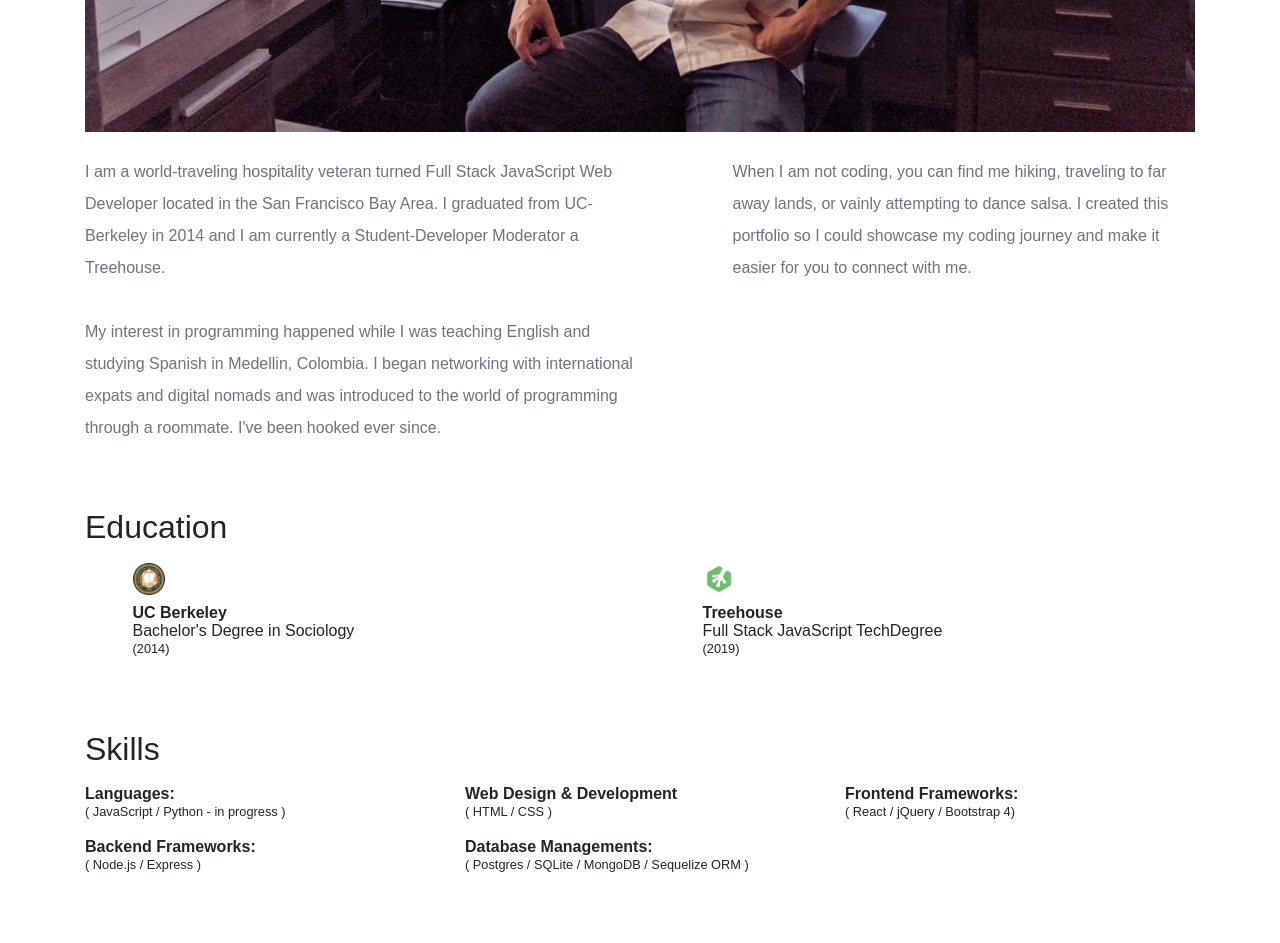
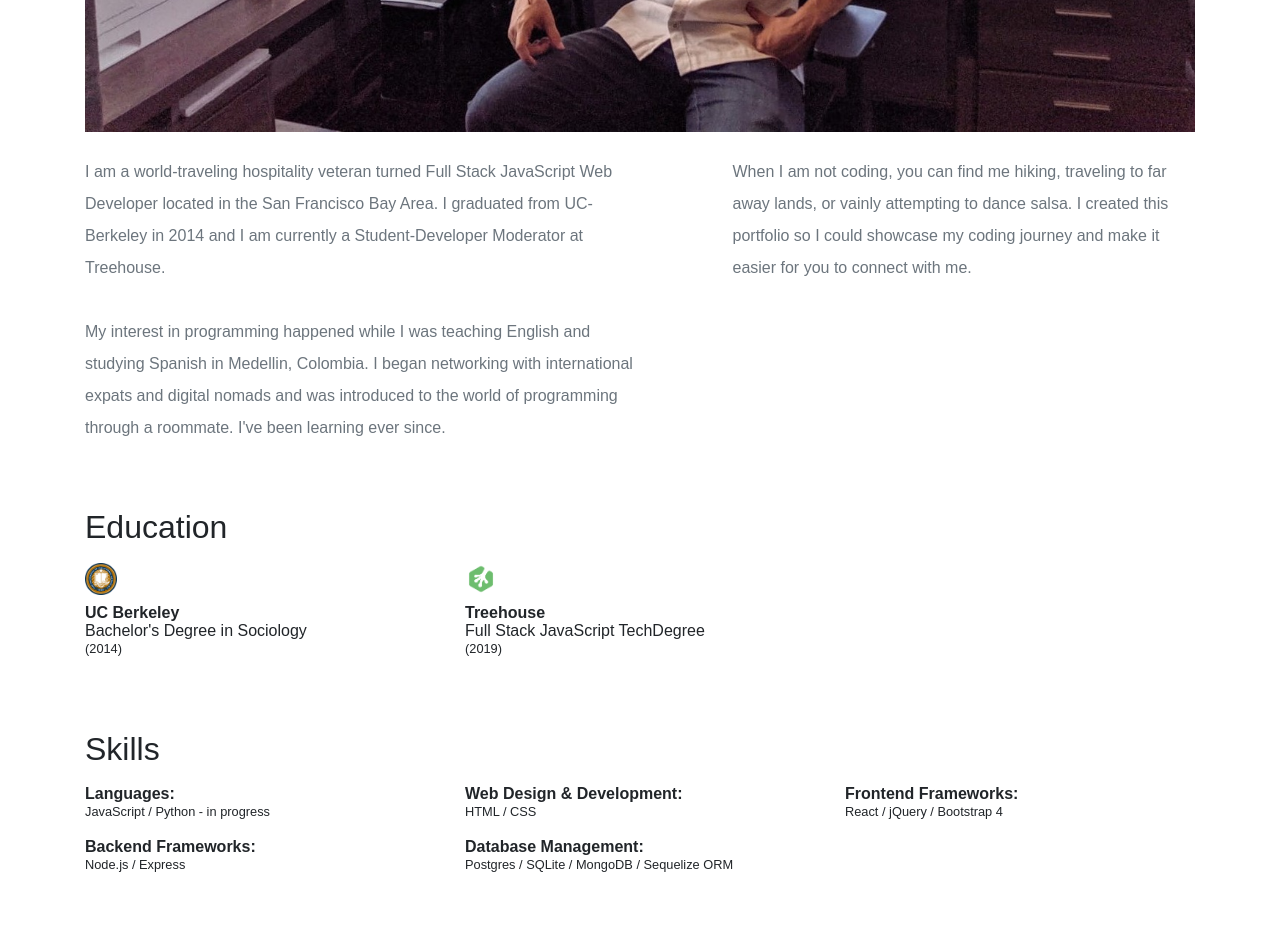
Before and after one commit to kzunino/react-portfolio, a React (Create React App) app: page / in a window 1280 px wide. Shown: the part 1020-1963 px from the top of the page. Built offline with nearby package versions, Linux system fonts and the light colour scheme.

Commit message:
fixing minor grammar and title tags for links

```diff
--- a/public/index.html
+++ b/public/index.html
@@ -5,10 +5,7 @@
     <link rel="icon" href="%PUBLIC_URL%/myfavicon.ico" />
     <meta name="viewport" content="width=device-width, initial-scale=1" />
     <meta name="theme-color" content="#000000" />
-    <meta
-      name="description"
-      content="Web site created using create-react-app"
-    />
+    <meta name="description" content="Kyle Zunino's Portfolio" />
     <link
       rel="stylesheet"
       href="https://maxcdn.bootstrapcdn.com/bootstrap/4.3.1/css/bootstrap.min.css"
@@ -25,7 +22,7 @@
 
     <link rel="manifest" href="%PUBLIC_URL%/manifest.json" />
 
-    <title>Kyle Zunino Portfolio</title>
+    <title>Kyle Zunino's Portfolio</title>
   </head>
   <body>
     <noscript>You need to enable JavaScript to run this app.</noscript>
--- a/src/components/Contact.js
+++ b/src/components/Contact.js
@@ -5,7 +5,7 @@ export default () => {
   return (
     <>
       <section className='container-fluid mt-5 p-0'>
-        <h2 className='mb-3'>Let's connect and build something!</h2>
+        <h2 className='mb-3'>Let's connect and build something</h2>
         <a
           className='email link-decoration mb-1'
           href='mailto:kzunino@gmail.com'
--- a/src/components/Footer.js
+++ b/src/components/Footer.js
@@ -4,11 +4,12 @@ export default () => {
   return (
     <footer className='container-fluid mt-5 mb-5 p-0'>
       <div className='navbar d-flex px-0'>
-        <a href='/' id='home' className='mr-auto'>
+        <a href='/' title='Home' id='home' className='mr-auto'>
           <strong>KZ.</strong>
         </a>
         <a
           className='mr-3 link-decoration'
+          title='Github'
           href='https://github.com/kzunino'
           target='_blank'
           rel='noopener noreferrer'
@@ -17,6 +18,7 @@ export default () => {
         </a>
         <a
           className='link-decoration'
+          title='LinkedIn'
           href='https://www.linkedin.com/in/kylezunino/'
           target='_blank'
           rel='noopener noreferrer'
--- a/src/components/Header.js
+++ b/src/components/Header.js
@@ -3,7 +3,7 @@ import React from 'react';
 export default () => {
   return (
     <header className='container-fluid mt-5 mb-3 p-0'>
-      <a href='/' id='home' className='home'>
+      <a href='/' title='home' id='home' className='home'>
         <strong>KZ.</strong>
       </a>
     </header>
--- a/src/components/Home.js
+++ b/src/components/Home.js
@@ -24,6 +24,7 @@ const Home = () => {
         <div className='col pl-0 icons'>
           <a
             className='icon github m-1 mr-4'
+            title='Github'
             href='https://github.com/kzunino'
             target='_blank'
             rel='noopener noreferrer'
@@ -32,6 +33,7 @@ const Home = () => {
           </a>
           <a
             className='icon linkedin m-1 mr-4'
+            title='LinkedIn'
             href='https://www.linkedin.com/in/kylezunino/'
             target='_blank'
             rel='noopener noreferrer'
@@ -40,6 +42,7 @@ const Home = () => {
           </a>
           <a
             className='icon instagram m-1 mr-4'
+            title='Instagram'
             href='https://www.instagram.com/kzunino'
             target='_blank'
             rel='noopener noreferrer'
@@ -48,6 +51,7 @@ const Home = () => {
           </a>
           <a
             className='icon resume m-1'
+            title='Resume'
             href='https://drive.google.com/file/d/199otrfuvg6wp0lGSeYYNlc05KnW2x0vK/view?usp=sharing'
             target='_blank'
             rel='noopener noreferrer'
@@ -79,13 +83,13 @@ const Home = () => {
             I am a world-traveling hospitality veteran turned Full Stack
             JavaScript Web Developer located in the San Francisco Bay Area. I
             graduated from UC-Berkeley in 2014 and I am currently a
-            Student-Developer Moderator a Treehouse.
+            Student-Developer Moderator at Treehouse.
             <br />
             <br />
             My interest in programming happened while I was teaching English and
             studying Spanish in Medellin, Colombia. I began networking with
             international expats and digital nomads and was introduced to the
-            world of programming through a roommate. I've been hooked ever
+            world of programming through a roommate. I've been learning ever
             since.
             <br />
           </p>
@@ -102,15 +106,15 @@ const Home = () => {
         className={`container-fluid mt-5 px-0 fade-element ${fadeElement}`}
       >
         <h2 className='mb-3'>Education</h2>
-        <div className='row justify-content-around'>
-          <div className='col-12 col-md-5 mb-4'>
+        <div className='row '>
+          <div className='col-12 col-md-4 mb-4'>
             <img src={ucBerkeleySeal} alt='UC Berkeley Seal' className='seal' />
             <h6 className='font-weight-bold mt-2 mb-0'>UC Berkeley</h6>
 
             <p className='degree'>Bachelor's Degree in Sociology</p>
             <p className='degree small'>(2014)</p>
           </div>
-          <div className='col-12 col-md-5'>
+          <div className='col-12 col-md-4'>
             <img src={treehouseSeal} alt='Treehouse Seal' className='seal' />
             <h6 className='font-weight-bold mt-2 mb-0'>Treehouse</h6>
             <p className='degree'>Full Stack JavaScript TechDegree</p>
@@ -127,33 +131,31 @@ const Home = () => {
           <div className='col-12 col-sm-6 col-md-4 '>
             <h6 className='font-weight-bold m-0'>Languages:</h6>
             <p className='technologies small'>
-              ( JavaScript / Python - in progress )
+              JavaScript / Python - in progress
             </p>
           </div>
 
           <div className='col-12 col-sm-6 col-md-4 '>
             <h6 className='font-weight-bold m-0'>
-              Web Design &amp; Development
+              Web Design &amp; Development:
             </h6>
-            <p className='technologies small'>( HTML / CSS )</p>
+            <p className='technologies small'> HTML / CSS </p>
           </div>
 
           <div className='col-12 col-sm-6 col-md-4 '>
             <h6 className='font-weight-bold m-0'>Frontend Frameworks:</h6>
-            <p className='technologies small'>
-              ( React / jQuery / Bootstrap 4)
-            </p>
+            <p className='technologies small'>React / jQuery / Bootstrap 4</p>
           </div>
 
           <div className='col-12 col-sm-6 col-md-4 '>
             <h6 className='font-weight-bold m-0'>Backend Frameworks:</h6>
-            <p className='technologies small'>( Node.js / Express )</p>
+            <p className='technologies small'> Node.js / Express </p>
           </div>
 
           <div className='col-12 col-sm-6 col-md-4 '>
-            <h6 className='font-weight-bold m-0'>Database Managements:</h6>
+            <h6 className='font-weight-bold m-0'>Database Management:</h6>
             <p className='technologies small'>
-              ( Postgres / SQLite / MongoDB / Sequelize ORM )
+              Postgres / SQLite / MongoDB / Sequelize ORM
             </p>
           </div>
         </div>
--- a/src/components/Instagram.js
+++ b/src/components/Instagram.js
@@ -12,7 +12,11 @@ const Instagram = () => {
         <div className='center-bottom '></div>
         <div className='grid-right'></div>
       </div>
-      <a className='link-decoration' href='https://www.instagram.com/kzunino'>
+      <a
+        className='link-decoration'
+        title='Instagram'
+        href='https://www.instagram.com/kzunino'
+      >
         See More »
       </a>
     </section>
```
